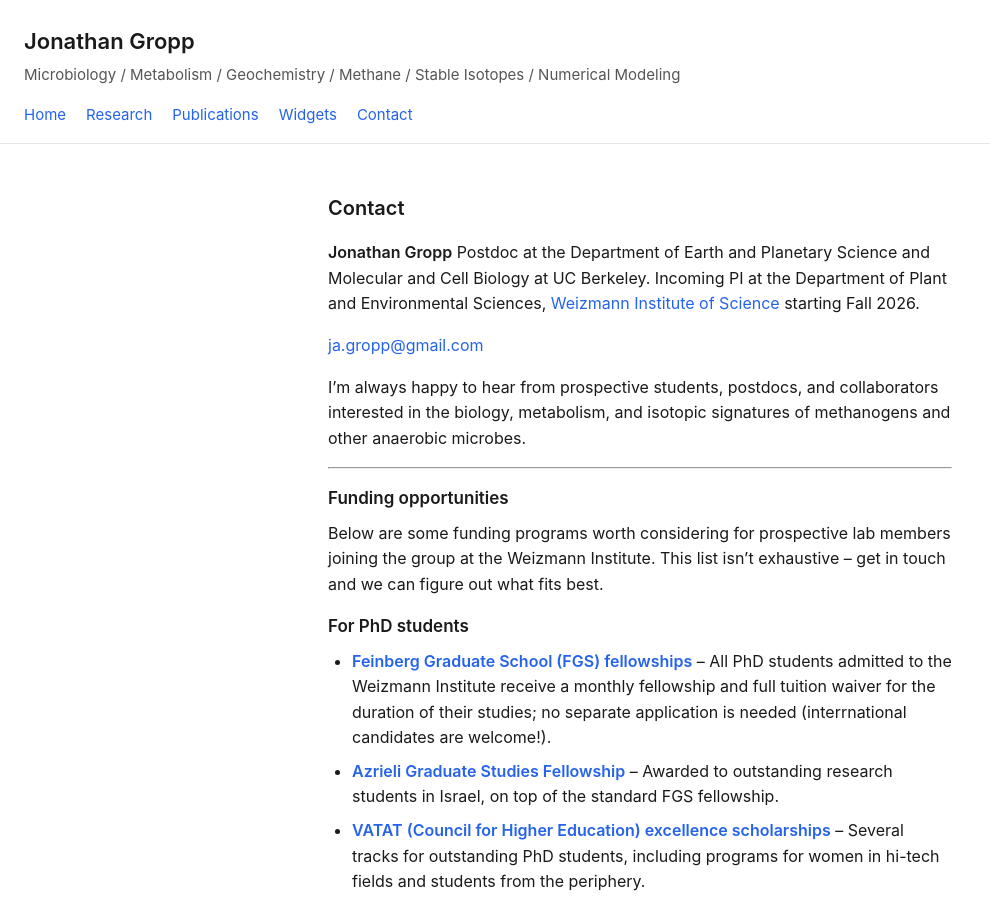
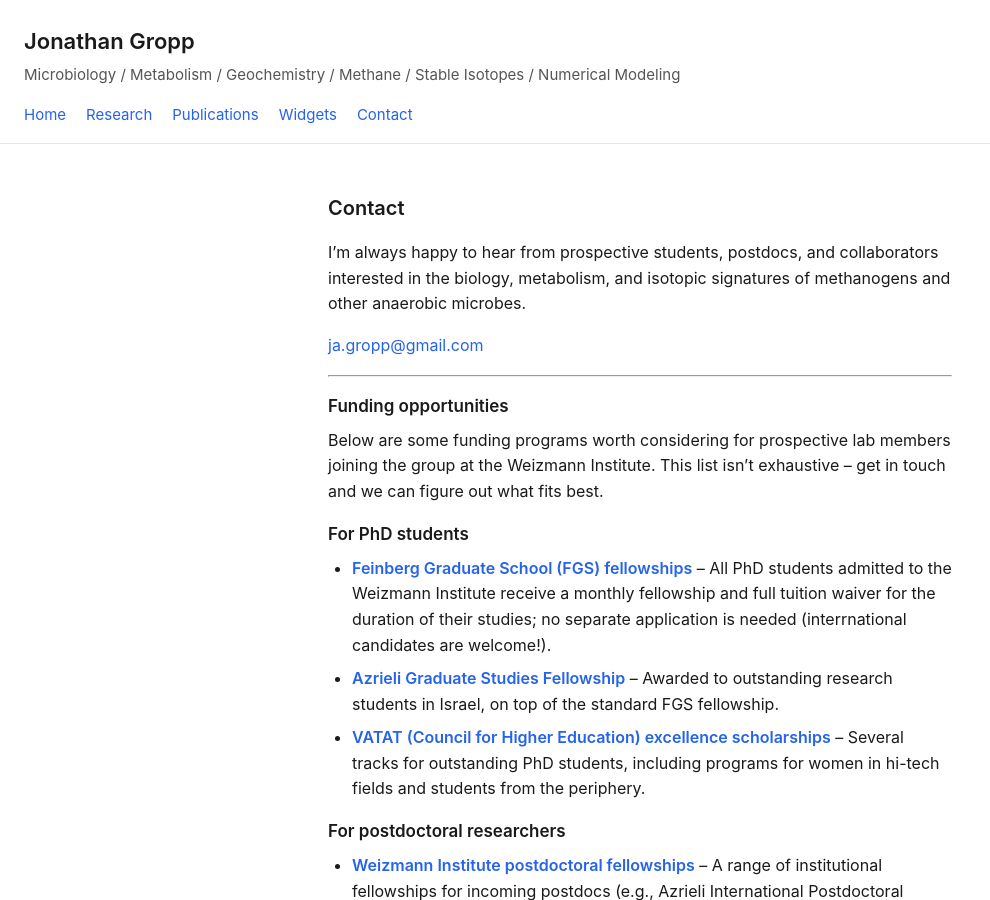
Before and after one commit to jagropp/jagropp.github.io, a Jekyll site: the page built from contact.md, in a window 1280 px wide and 900 px high. Shown: the whole window, without its empty margins (0-990 px from the left). Built offline with Jekyll 4.4.1, drawn with Linux system fonts in a browser that asks for light colours; our own code applies the rules of GitHub Pages for plain Markdown files.

Commit message:
update contact

```diff
--- a/contact.md
+++ b/contact.md
@@ -1,7 +1,6 @@
 ## Contact
 
-**Jonathan Gropp**
-Postdoc at the Department of Earth and Planetary Science and Molecular and Cell Biology at UC Berkeley. Incoming PI at the Department of Plant and Environmental Sciences, [Weizmann Institute of Science](https://www.weizmann.ac.il/pages/){:target="_blank"} starting Fall 2026.
+I'm always happy to hear from prospective students, postdocs, and collaborators interested in the biology, metabolism, and isotopic signatures of methanogens and other anaerobic microbes.
 
 <p id="email-contact">Enable JavaScript to reveal my email address, or reach me via <a href="https://www.linkedin.com/in/jonathan-gropp-948a9791/" target="_blank">LinkedIn</a> or <a href="https://scholar.google.com/citations?user=y664qEAAAAAJ&hl=en" target="_blank">Google Scholar</a>.</p>
 
@@ -17,8 +16,6 @@
   el.appendChild(link);
 })();
 </script>
-
-I'm always happy to hear from prospective students, postdocs, and collaborators interested in the biology, metabolism, and isotopic signatures of methanogens and other anaerobic microbes.
 
 ---
 
```
